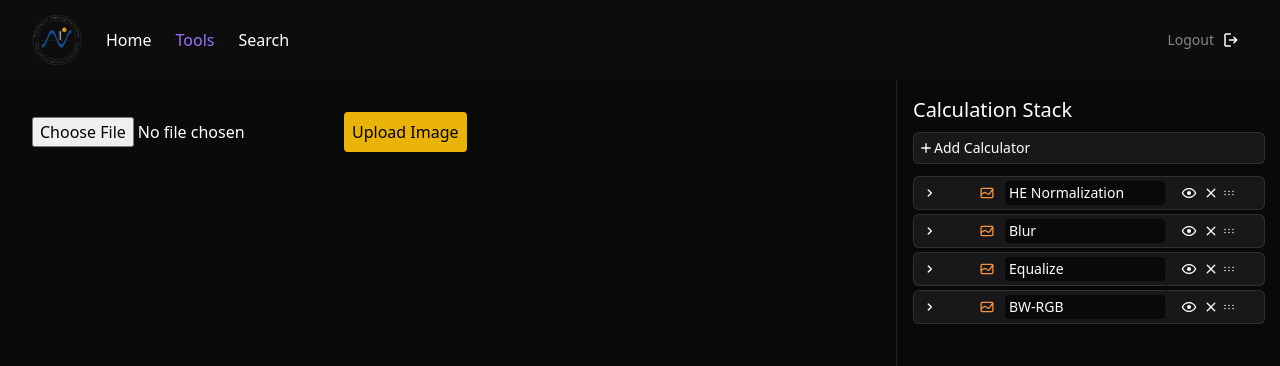
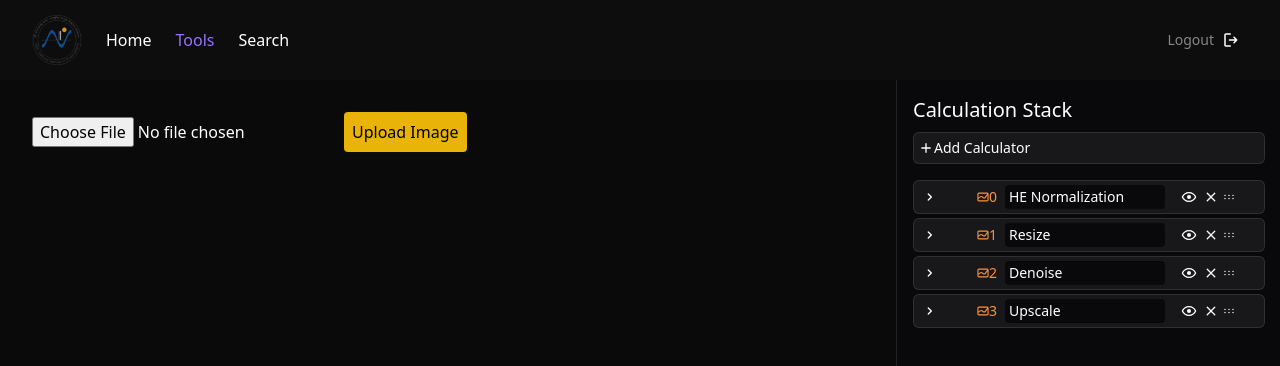
Before and after one commit to OMGitsNIK/NIO, a Next.js app in the folder spongeexplorer/: page /Tools in a window 1280 px wide. Shown: the top 366 px of the page. Built offline with nearby package versions, Linux system fonts and the light colour scheme.

Commit message:
added Drag List

```diff
--- a/spongeexplorer/package.json
+++ b/spongeexplorer/package.json
@@ -19,6 +19,7 @@
     "autoprefixer": "10.4.15",
     "eslint": "8.49.0",
     "eslint-config-next": "13.4.19",
+    "framer-motion": "^11.0.3",
     "lottie-react": "^2.4.0",
     "material-icons": "^1.13.12",
     "next": "^13.5.3",
--- a/spongeexplorer/src/app/(Main)/Tools/page.tsx
+++ b/spongeexplorer/src/app/(Main)/Tools/page.tsx
@@ -1,17 +1,9 @@
 "use client";
-import {
-  GravityUiChartAreaStackedNormalized,
-  MaterialSymbolsAdd,
-  MaterialSymbolsChevronRightRounded,
-  MaterialSymbolsCloseRounded,
-  MaterialSymbolsKeyboardArrowDownRounded,
-  MdiEyeClosed,
-  MdiEyeOutline,
-  TeenyiconsDragHorizontalOutline,
-} from "@/components/icons";
+import { MaterialSymbolsAdd } from "@/components/icons";
 import Image from "next/image";
-import { useState } from "react";
-
+import { Key, useState } from "react";
+import { Reorder } from "framer-motion";
+import { Calculation } from "@/components/Calculator";
 interface ImageData {
   name: string; // Name of the image processing step
   image_url: string; // URL to the processed image
@@ -93,67 +85,27 @@ export default function Page() {
   );
 }
 
-function Calculation(props: any) {
-  const [isOpen, setCalcOpen] = useState(false);
-  const [calculatorState, setCalculatorActive] = useState(true);
-  return (
-    <button
-      className={`p-1 bg-zinc-900 w-[22rem] border-[1px] border-white/10 ${
-        props.isActive ? "border-blue-400/60" : ""
-      } rounded-md  select-none`}
-      onClick={props.onClick}
-    >
-      <div className="grid grid-flow-col items-center w-full  relative  ">
-        <button
-          className="hover:bg-slate-600/10  rounded-full p-1 transition justify-self-start"
-          onClick={() => setCalcOpen(!isOpen)}
-        >
-          {isOpen ? (
-            <MaterialSymbolsKeyboardArrowDownRounded />
-          ) : (
-            <MaterialSymbolsChevronRightRounded />
-          )}
-        </button>
-        <div className="flex items-center justify-center">
-          <span className="w-5 h-auto aspect-square items-center flex text-sm font-thin text-orange-400 justify-center ">
-            <GravityUiChartAreaStackedNormalized />
-          </span>
-          <input
-            className="w-40 bg-zinc-950 p-0.5 px-1  rounded font-thin ml-2 text-sm "
-            type="text"
-            value={props.name}
-          />
-        </div>
-        <div className="flex items-center">
-          <button
-            onClick={() => setCalculatorActive(!calculatorState)}
-            className="hover:bg-slate-600/10 rounded-full p-1 transition"
-          >
-            {calculatorState ? <MdiEyeOutline /> : <MdiEyeClosed />}
-          </button>
-          <button className="  rounded-full p-0.5">
-            <MaterialSymbolsCloseRounded />
-          </button>
-
-          <TeenyiconsDragHorizontalOutline className=" cursor-grab active:cursor-grabbing rounded-full p-0.5" />
-        </div>
-      </div>
-      <div className={`${isOpen ? "h-32" : "h-0"}`}></div>
-    </button>
-  );
-}
 function AddCalculatorDropdown() {
   return <div></div>;
 }
-function AddCalculator() {
+function AddCalculator({ onClick }: { onClick: React.MouseEventHandler }) {
   return (
-    <div className="p-1 w-[22rem] h-8 mb-3 bg-zinc-900 border-[1px] border-white/10 rounded-md  select-none flex items-center">
+    <div
+      onClick={onClick}
+      className="p-1 w-[22rem] h-8 mb-3 bg-zinc-900 border-[1px] hover:bg-zinc-800 border-white/10 rounded-md  select-none flex items-center"
+    >
       <MaterialSymbolsAdd />
       <h1 className="text-sm">Add Calculator</h1>
     </div>
   );
 }
 function SidePanel(props: any) {
+  const [items, setItems] = useState([
+    { id: 0, name: "HE Normalization" },
+    { id: 1, name: "Resize" },
+    { id: 2, name: "Denoise" },
+    { id: 3, name: "Upscale" },
+  ]);
   const [ActiveCalc, setActiveCalc] = useState(0);
   return (
     <div
@@ -161,30 +113,66 @@ function SidePanel(props: any) {
     >
       <h1 className="text-xl pb-2">Calculation Stack</h1>
       <div className="gap-1 grid">
-        <AddCalculator />
+        <AddCalculator
+          onClick={() => {
+            setItems((prev) => {
+              return [
+                ...prev,
+                {
+                  id:
+                    prev.length > 0
+                      ? Math.max(...prev.map((i) => i.id)) + 1
+                      : 0,
+                  name: "Upscale",
+                },
+              ];
+            });
+          }}
+        />
       </div>
       <div className="gap-1 grid">
-        <Calculation
-          onClick={() => setActiveCalc(1)}
-          isActive={ActiveCalc == 1}
-          name="HE Normalization"
-        />
-        <Calculation
-          onClick={() => setActiveCalc(2)}
-          isActive={ActiveCalc == 2}
-          name="Blur"
-        />
-        <Calculation
-          onClick={() => setActiveCalc(3)}
-          isActive={ActiveCalc == 3}
-          name="Equalize"
-        />
-        <Calculation
-          onClick={() => setActiveCalc(4)}
-          isActive={ActiveCalc == 4}
-          name="BW-RGB"
+        <Calculators
+          items={items}
+          setItems={setItems}
+          ActiveCalc={ActiveCalc}
+          setActiveCalc={setActiveCalc}
         />
       </div>
     </div>
   );
 }
+
+function Calculators({
+  items,
+  setItems,
+  ActiveCalc,
+  setActiveCalc,
+}: {
+  setItems: any;
+  items: Array<{ id: number; name: string }>;
+  ActiveCalc: number;
+  setActiveCalc: any;
+}) {
+  return (
+    <>
+      <Reorder.Group as="div" axis="y" values={items} onReorder={setItems}>
+        {items.map((item: { id: Key | null | undefined; name: string }) => (
+          <Calculation
+            key={item.id}
+            item={item}
+            onDeleteCalculator={() => {
+              setItems(
+                (prev: Array<{ id: Key | null | undefined; name: string }>) => {
+                  return prev.filter((i) => i.id !== item.id);
+                }
+              );
+            }}
+            onClick={() => setActiveCalc(item)}
+            isActive={ActiveCalc == 1}
+            name={item.name}
+          />
+        ))}
+      </Reorder.Group>
+    </>
+  );
+}
--- a/spongeexplorer/src/app/not-found.tsx
+++ b/spongeexplorer/src/app/not-found.tsx
@@ -19,7 +19,7 @@ export default function Custom404() {
         loop={true}
       />
       {/* <Image src={"/SpongeToon.png"} width={300} height={300} alt={"Alt"} /> */}
-      <h1 className={`${SpaceGrotesk.className} font-thin text-2xl`}>
+      <h1 className={`${SpaceGrotesk.className} font-thin md:text-2xl`}>
         Sorry The requested page could not be found.
       </h1>
     </div>
--- /dev/null
+++ b/spongeexplorer/src/components/Calculator.tsx
@@ -0,0 +1,88 @@
+"use client";
+import { useState } from "react";
+import {
+  MaterialSymbolsKeyboardArrowDownRounded,
+  MaterialSymbolsChevronRightRounded,
+  GravityUiChartAreaStackedNormalized,
+  MdiEyeOutline,
+  MdiEyeClosed,
+  MaterialSymbolsCloseRounded,
+  TeenyiconsDragHorizontalOutline,
+} from "./icons";
+import { Reorder, useDragControls } from "framer-motion";
+
+export function Calculation({
+  onClick,
+  isActive,
+  name,
+  onDeleteCalculator,
+  item,
+}: {
+  onClick: React.MouseEventHandler;
+  onDeleteCalculator: React.MouseEventHandler;
+  isActive: boolean;
+  name: string;
+  item: any;
+}) {
+  const controls = useDragControls();
+  const [isOpen, setCalcOpen] = useState(false);
+  const [calculatorState, setCalculatorActive] = useState(true);
+  return (
+    <Reorder.Item
+      as="div"
+      // className="my-1"
+      //   animate={false}
+
+      dragListener={false}
+      dragControls={controls}
+      key={item}
+      value={item}
+      className={`p-1 mt-1 bg-zinc-900 w-[22rem] border-[1px] border-white/10 ${
+        isActive ? "border-blue-400/60" : ""
+      } rounded-md  select-none`}
+      onClick={onClick}
+    >
+      <div className="grid grid-flow-col items-center w-full  relative  ">
+        <div
+          className="hover:bg-slate-600/10  rounded-full p-1 transition justify-self-start"
+          onClick={() => setCalcOpen(!isOpen)}
+        >
+          {isOpen ? (
+            <MaterialSymbolsKeyboardArrowDownRounded />
+          ) : (
+            <MaterialSymbolsChevronRightRounded />
+          )}
+        </div>
+        <div className="flex items-center justify-center">
+          <span className="w-5 h-auto aspect-square items-center flex text-sm font-thin text-orange-400 justify-center ">
+            <GravityUiChartAreaStackedNormalized />
+            {item.id}
+          </span>
+          <input
+            className="w-40 bg-zinc-950 p-0.5 px-1  rounded font-thin ml-2 text-sm "
+            type="text"
+            value={name}
+            onChange={() => {}}
+          />
+        </div>
+        <div className="flex items-center">
+          <div
+            onClick={() => setCalculatorActive(!calculatorState)}
+            className="hover:bg-slate-600/10 rounded-full p-1 transition"
+          >
+            {calculatorState ? <MdiEyeOutline /> : <MdiEyeClosed />}
+          </div>
+          <div onClick={onDeleteCalculator} className="  rounded-full p-0.5">
+            <MaterialSymbolsCloseRounded />
+          </div>
+
+          <TeenyiconsDragHorizontalOutline
+            onPointerDown={(e) => controls.start(e)}
+            className=" cursor-grab active:cursor-grabbing rounded-full p-0.5"
+          />
+        </div>
+      </div>
+      <div className={`${isOpen ? "h-32" : "h-0"} transition-none`}></div>
+    </Reorder.Item>
+  );
+}
```
Also changed, not shown: 2 other files (tests, documents, lock files or other folders).
